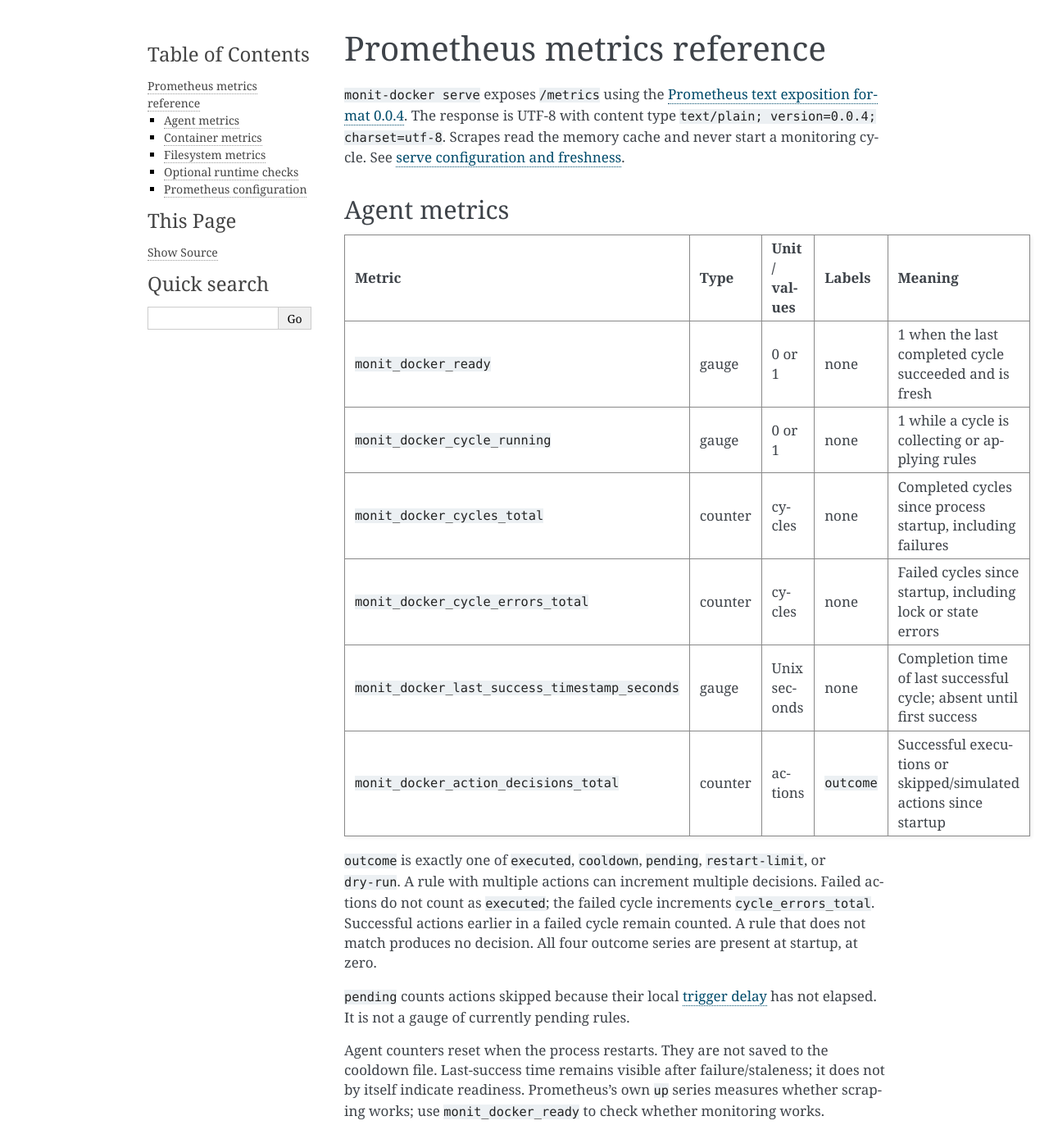
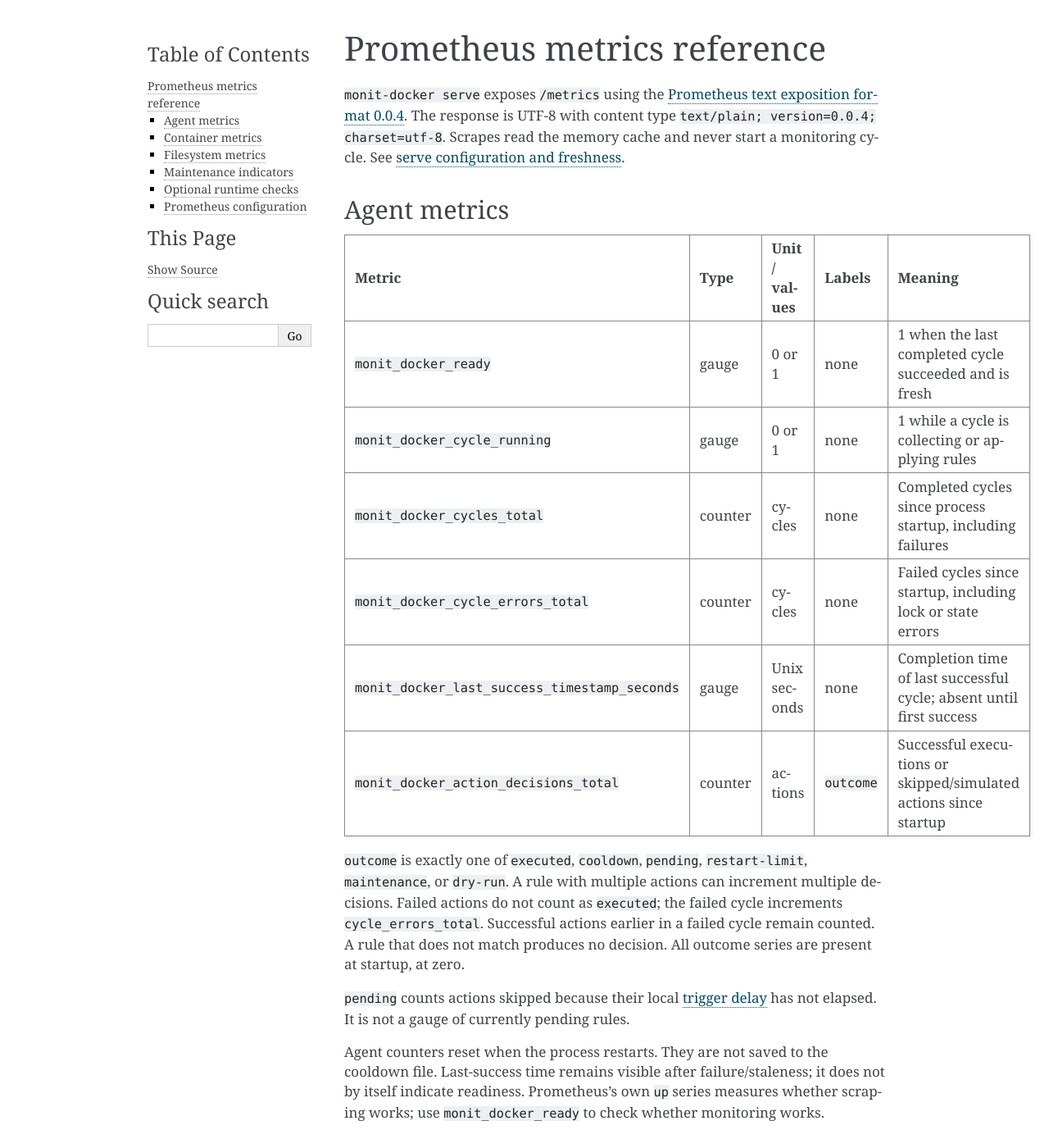
Before and after one commit to decryptus/monit-docker, a Sphinx documentation site: the page built from docs/metrics.md, in a window 1280 px wide and 1400 px high. Shown: the whole window at 82% size. Built offline with Sphinx 7.4.7, drawn with Linux system fonts in a browser that asks for light colours; some of the changed text lies outside the part shown.

Commit message:
Document maintenance metrics in the central reference

```diff
--- a/docs/metrics.md
+++ b/docs/metrics.md
@@ -17,11 +17,11 @@ start a monitoring cycle. See [serve configuration and freshness](serve.md).
 | `monit_docker_last_success_timestamp_seconds` | gauge | Unix seconds | none | Completion time of last successful cycle; absent until first success |
 | `monit_docker_action_decisions_total` | counter | actions | `outcome` | Successful executions or skipped/simulated actions since startup |
 
-`outcome` is exactly one of `executed`, `cooldown`, `pending`, `restart-limit`, or `dry-run`. A rule with
+`outcome` is exactly one of `executed`, `cooldown`, `pending`, `restart-limit`, `maintenance`, or `dry-run`. A rule with
 multiple actions can increment multiple decisions. Failed actions do not count
 as `executed`; the failed cycle increments `cycle_errors_total`. Successful
 actions earlier in a failed cycle remain counted. A rule that does not match
-produces no decision. All four outcome series are present at startup, at zero.
+produces no decision. All outcome series are present at startup, at zero.
 
 `pending` counts actions skipped because their local [trigger delay](trigger-delay.md)
 has not elapsed. It is not a gauge of currently pending rules.
@@ -99,6 +99,13 @@ are exposed for each requested group. Missing inode accounting is omitted,
 not reported as zero; explicitly requesting an unavailable field fails collection.
 As with other container metrics, a failed or stale cycle withholds all samples.
 
+## Maintenance indicators
+
+`monit_docker_container_maintenance_active` is 1 when automatic actions were paused
+at the last collection, otherwise 0. `monit_docker_container_maintenance_until_seconds`
+is the configured expiry time in Unix seconds, absent without a pause. Both use
+`id` and `name` labels and are omitted when the cache is stale. See [maintenance](maintenance.md).
+
 ## Optional runtime checks
 
 Enable these [runtime resources](runtime-checks.md) explicitly. Samples keep the
```
